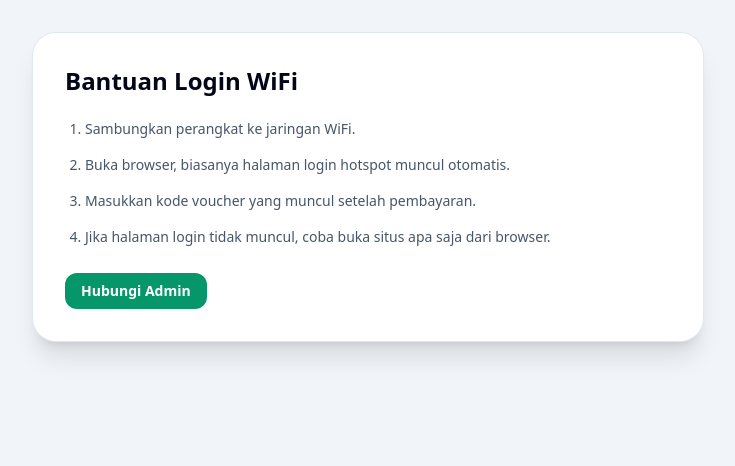
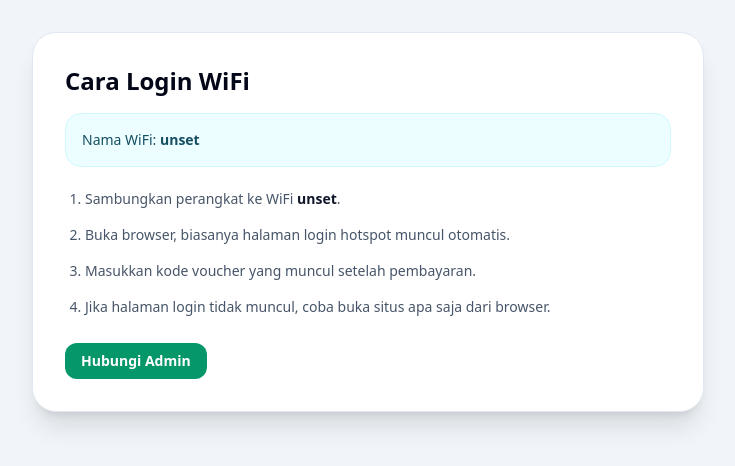
Before and after one commit to ketanvpn/wifi-voucher-web, a Next.js app: page /help in a window 1280 px wide. Shown: the top 466 px of the page, without its empty margins (272-1007 px from the left). Built offline with nearby package versions, Linux system fonts and the light colour scheme; no server answers.

Commit message:
feat: configure WiFi SSID on help page

```diff
--- a/app/help/page.tsx
+++ b/app/help/page.tsx
@@ -6,9 +6,12 @@ export default function HelpPage() {
   return (
     <main className="min-h-screen bg-slate-100 px-4 py-8">
       <div className="mx-auto max-w-2xl rounded-3xl border border-slate-200 bg-white p-6 shadow-xl md:p-8">
-        <h1 className="text-2xl font-black text-slate-950">Bantuan Login WiFi</h1>
+        <h1 className="text-2xl font-black text-slate-950">Cara Login WiFi</h1>
+        <div className="mt-4 rounded-2xl border border-cyan-100 bg-cyan-50 p-4 text-sm text-cyan-900">
+          Nama WiFi: <b>{site.wifiSsid}</b>
+        </div>
         <ol className="mt-5 list-decimal space-y-3 pl-5 text-sm leading-6 text-slate-600">
-          <li>Sambungkan perangkat ke jaringan WiFi.</li>
+          <li>Sambungkan perangkat ke WiFi <b className="font-black text-slate-900">{site.wifiSsid}</b>.</li>
           <li>Buka browser, biasanya halaman login hotspot muncul otomatis.</li>
           <li>Masukkan kode voucher yang muncul setelah pembayaran.</li>
           <li>Jika halaman login tidak muncul, coba buka situs apa saja dari browser.</li>
--- a/lib/config.ts
+++ b/lib/config.ts
@@ -17,6 +17,7 @@ export function getSiteConfig() {
       process.env.NEXT_PUBLIC_SITE_SUBTITLE ||
       "Voucher internet cepat, bayar QRIS, kode muncul otomatis.",
     supportWhatsapp: process.env.NEXT_PUBLIC_SUPPORT_WHATSAPP || "",
+    wifiSsid: process.env.NEXT_PUBLIC_WIFI_SSID || process.env.NEXT_PUBLIC_SITE_NAME || "TAPEKETAN WiFi",
   };
 }
 
```
